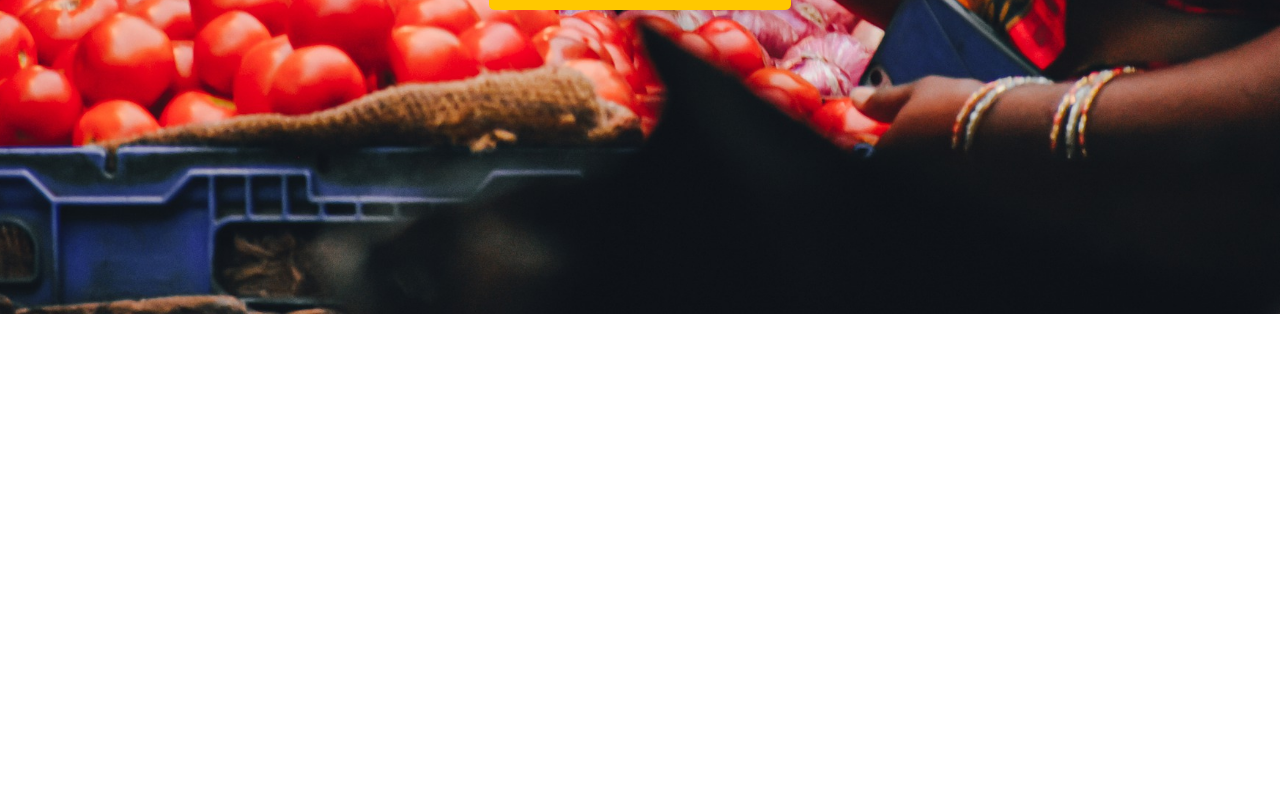
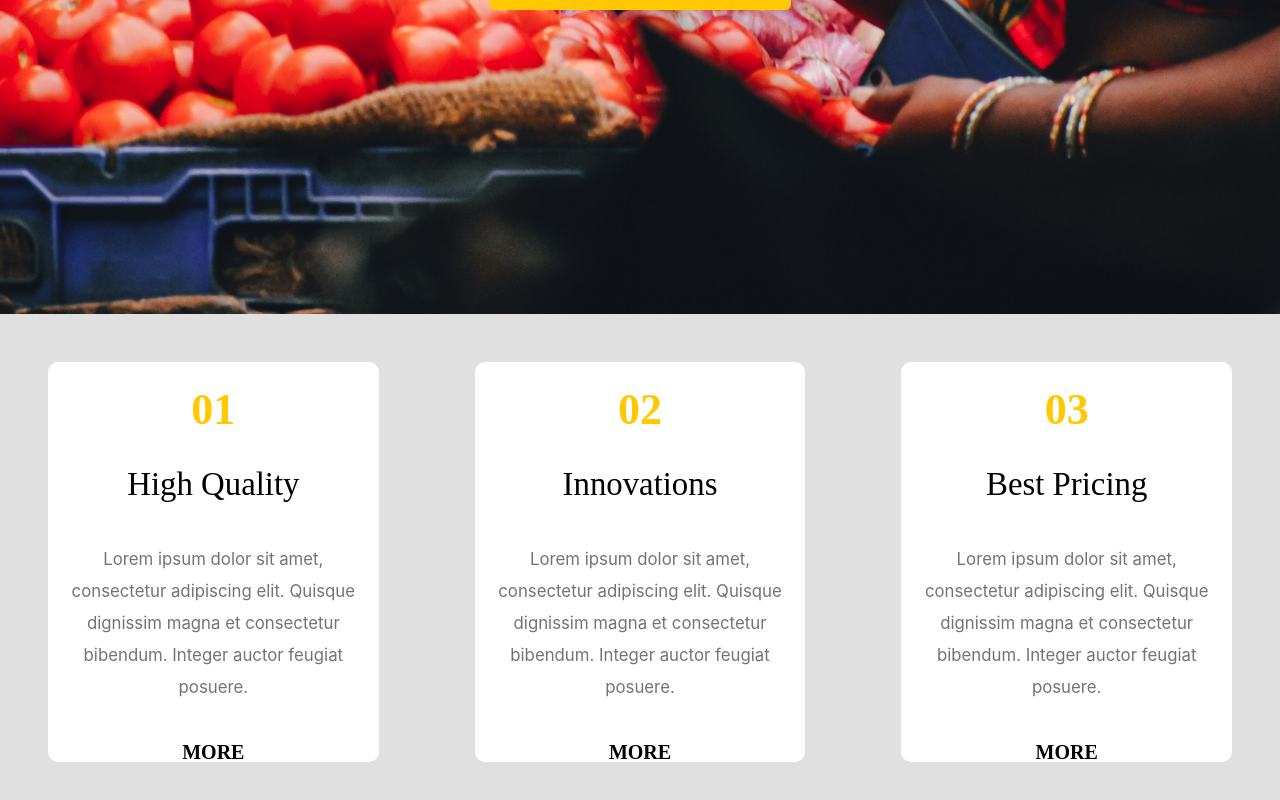
Before and after one commit to hovelopin/SmallMarket, a React (Create React App) app: page / in a window 1280 px wide. Shown: the part 624-1424 px from the top of the page. Before the commit the page ends 938 px from the top, so only its background shows below. Built offline with nearby package versions, Linux system fonts and the light colour scheme.

Commit message:
Fix: MainPage style fix

```diff
--- a/src/components/UI/container/mainPage.jsx
+++ b/src/components/UI/container/mainPage.jsx
@@ -1,9 +1,11 @@
+import React from "react"
 import { Link } from "react-router-dom"
 import styled from "styled-components"
 import Theme from "../../../util/style/theme"
 
 const MainPage = () => {
     return (
+        <React.Fragment>
             <MainContainer width="100%" height="100%">
                 <TitleContainer>
                     <TitleText>Welcome to our Small Market</TitleText>
@@ -11,6 +13,39 @@ const MainPage = () => {
                     <LinkButton to="/">Try to shopping</LinkButton>
                 </TitleContainer>
             </MainContainer>
+            <InformationContainer>
+                <InformationContentContainer>
+                    <InformationTitle>01</InformationTitle>
+                    <InformationSubTitle>High Quality</InformationSubTitle>
+                    <InformationContent>
+                        Lorem ipsum dolor sit amet, consectetur adipiscing elit.
+                        Quisque dignissim magna et consectetur bibendum. Integer
+                        auctor feugiat posuere.
+                    </InformationContent>
+                    <MoreButton to="/">More</MoreButton>
+                </InformationContentContainer>
+                <InformationContentContainer>
+                    <InformationTitle>02</InformationTitle>
+                    <InformationSubTitle>Innovations</InformationSubTitle>
+                    <InformationContent>
+                        Lorem ipsum dolor sit amet, consectetur adipiscing elit.
+                        Quisque dignissim magna et consectetur bibendum. Integer
+                        auctor feugiat posuere.
+                    </InformationContent>
+                    <MoreButton to="/">More</MoreButton>
+                </InformationContentContainer>
+                <InformationContentContainer>
+                    <InformationTitle>03</InformationTitle>
+                    <InformationSubTitle>Best Pricing</InformationSubTitle>
+                    <InformationContent>
+                        Lorem ipsum dolor sit amet, consectetur adipiscing elit.
+                        Quisque dignissim magna et consectetur bibendum. Integer
+                        auctor feugiat posuere.
+                    </InformationContent>
+                    <MoreButton to="/">More</MoreButton>
+                </InformationContentContainer>
+            </InformationContainer>
+        </React.Fragment>
     )
 }
 
@@ -75,4 +110,68 @@ const LinkButton = styled(Link)`
     }
 `
 
+const InformationContainer = styled.div`
+    width: 100%;
+    display: flex;
+    text-align: center;
+    justify-content: center;
+    background: ${Theme.colors.lightGray};
+`
+
+const InformationContentContainer = styled.div`
+    width: 100%;
+    height: 25rem;
+    margin: 3rem;
+    background-color: ${Theme.colors.white};
+    box-sizing: border-box;
+    padding: 1rem;
+    border-radius: 10px;
+    overflow: auto;
+`
+
+const InformationTitle = styled.span`
+    display: block;
+    padding: 20px;
+    font-family: "Montserrat";
+    font-size: 2.75rem;
+    font-weight: ${Theme.fontWeight.medium};
+    line-height: 1.5rem;
+    color: ${Theme.colors.lightOrange};
+`
+
+const InformationSubTitle = styled.span`
+    display: block;
+    padding: 30px;
+    font-family: "Montserrat";
+    font-size: 2.05rem;
+    font-weight: 400;
+    line-height: 1.5rem;
+    color: ${Theme.colors.black};
+`
+
+const InformationContent = styled.p`
+    font-size: 1.05rem;
+    line-height: 2rem;
+    color: ${Theme.colors.lightBlack};
+`
+const MoreButton = styled(Link)`
+    display: inline-block;
+    font-weight: ${Theme.fontWeight.medium};
+    font-family: "Montserrat";
+    font-size: 1.25rem;
+    line-height: 1.25rem;
+    padding: 0.4rem 0.6rem;
+    margin-top: 1rem;
+    margin-bottom: 1.2rem;
+    border-bottom: 2.5px solid ${Theme.colors.black};
+    color: ${Theme.colors.black};
+    text-decoration: none;
+    text-transform: uppercase !important;
+    transition: 0.5s;
+    &:hover {
+        cursor: pointer;
+        transform: scale(1.05);
+    }
+`
+
 export default MainPage
```
Lines whose indentation alone changed are shown as unchanged.
